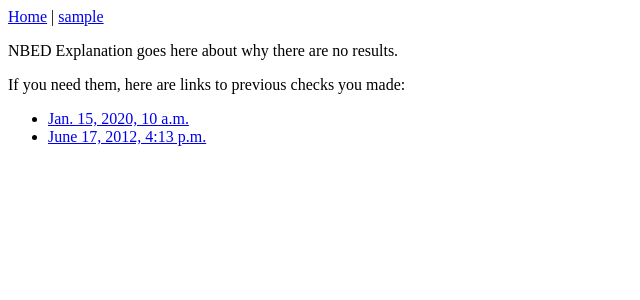
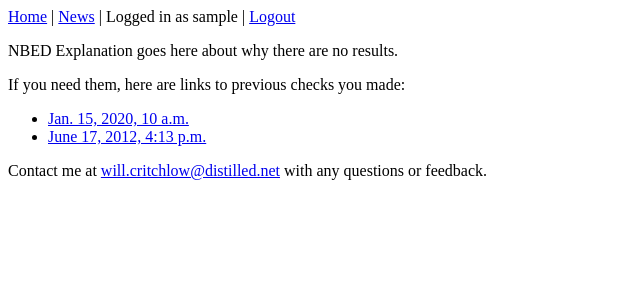
Before and after one commit to willcritchlow/anythinghappening, a Django app: page /news/ in a window 1280 px wide. Shown: the top 300 px of the page, without its empty margins (0-640 px from the left). Run offline with Django 3.2, Linux system fonts and the light colour scheme; a user stored in the database is signed in; tables that the repository leaves empty hold one stand-in row (values such as "Sample post").

Commit message:
add base template to make everything easier

```diff
--- a/accounts/urls.py
+++ b/accounts/urls.py
@@ -6,4 +6,5 @@ urlpatterns = patterns('',
 
 urlpatterns += patterns('accounts.views',
     url(r'^create/$', 'create', name='create'),
+    url(r'^logout/$', 'logout_view', name='logout'),
 )
--- a/accounts/views.py
+++ b/accounts/views.py
@@ -1,7 +1,11 @@
 from django.shortcuts import render_to_response, redirect
 from accounts.forms import MyUserCreationForm
 from django.template import RequestContext
-from django.contrib.auth import authenticate, login
+from django.contrib.auth import authenticate, login,logout
+
+def logout_view(request):
+    logout(request)
+    return redirect('index')
 
 def create(request):
     if 'next' in request.GET:
--- /dev/null
+++ b/templates/base.html
@@ -0,0 +1,16 @@
+<html>
+
+    <head>
+        <title>{% block title %}{% endblock %}</title>
+    </head>
+
+    <body>
+        <p><a href="{% url index %}">Home</a> | <a href="{% url home %}">News</a>{% block toplinks %}{% endblock %}</p>
+
+        {% block content %}{% endblock %}
+
+        <p>Contact me at <a href="mailto:will.critchlow@distilled.net">will.critchlow@distilled.net</a> with any questions or feedback.</p>
+
+    </body>
+
+</html>
--- a/templates/news/home.html
+++ b/templates/news/home.html
@@ -1,4 +1,10 @@
-<p><a href="{% url index %}">Home</a> | <a href="{% url home %}">{{ user }}</a></p>
+{% extends "base.html" %}
+
+{% block title %}{{ user }}'s news: {{ nc.1.time }}{% endblock %}
+
+{% block toplinks %} | Logged in as {{ user }} | <a href="{% url logout %}">Logout</a>{% endblock %}
+
+{% block content %}
 
 {% if not start %}
 <p>Welcome. On your first check, we just show some recent news without regard to its importance. When you check back in future, you'll only see news if something has actually happened since you last checked.</p>
@@ -22,3 +28,5 @@
 {% endfor %}
 </ul>
 {% endif %}
+
+{% endblock %}
```
Also changed, not shown: templates/accounts/create.html (+10 -0 lines), templates/accounts/login.html (+10 -0 lines), templates/news/index.html (+9 -1 lines).
